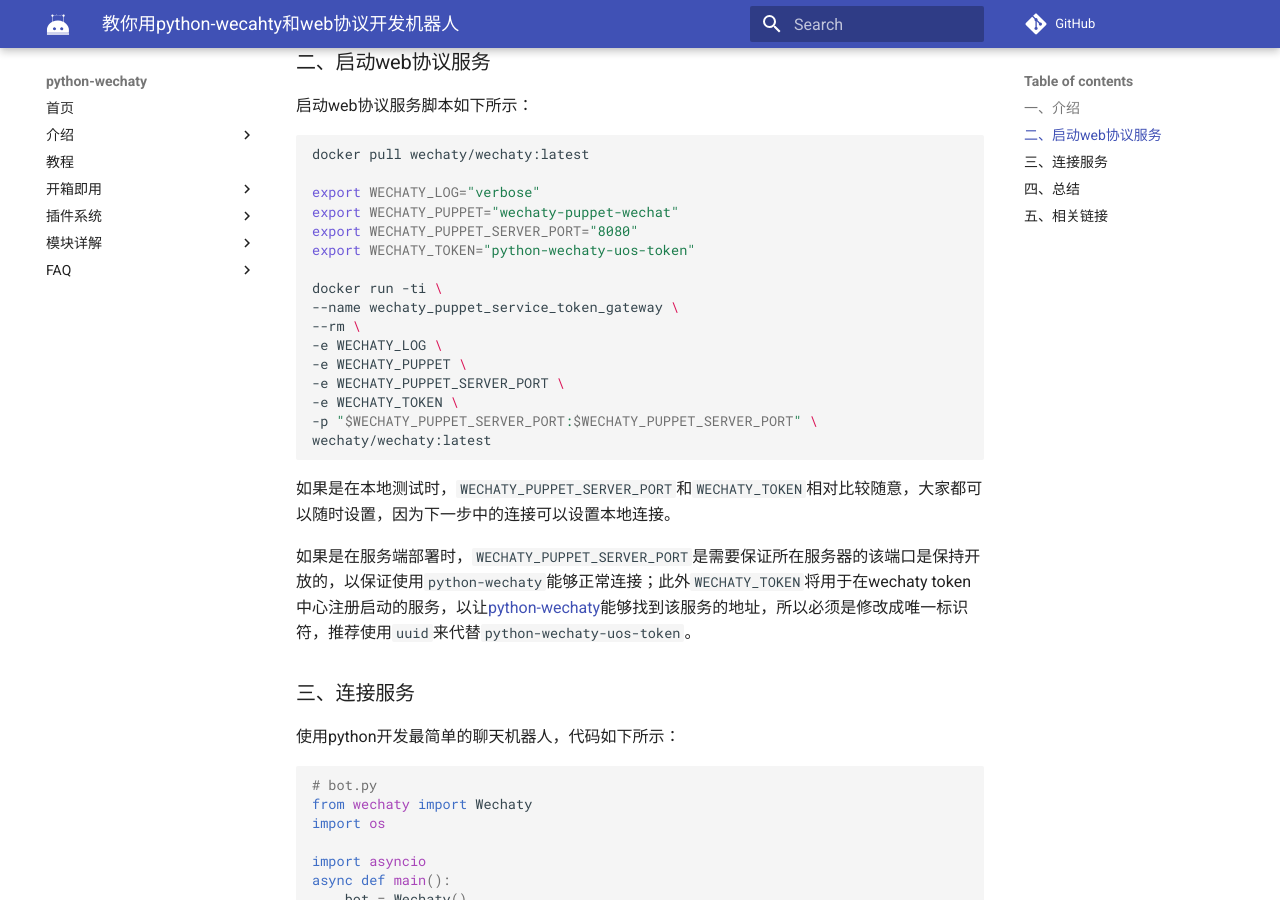
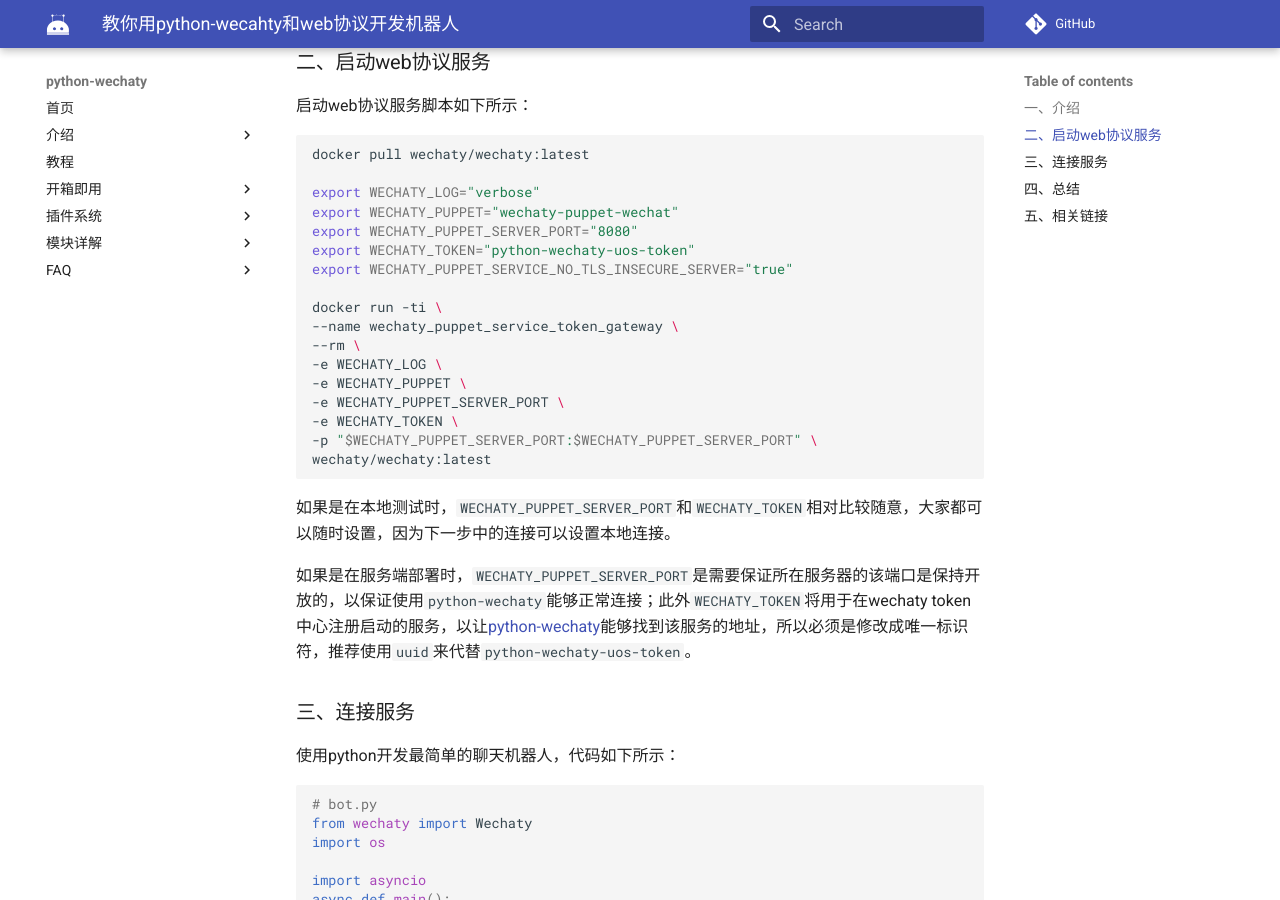
Before and after one commit to wechaty/python-wechaty, an MkDocs documentation site: the page built from docs/how-to/use-web-protocol.md, in a window 1280 px wide and 900 px high, scrolled down 647 px. Built offline with MkDocs 1.6.1 and Material for MkDocs 9.7.7, drawn with Linux system fonts in a browser that asks for light colours; comment, search, counter and statistics services are not loaded.

Commit message:
add no tls config

```diff
--- a/docs/how-to/use-web-protocol.md
+++ b/docs/how-to/use-web-protocol.md
@@ -29,6 +29,7 @@ export WECHATY_LOG="verbose"
 export WECHATY_PUPPET="wechaty-puppet-wechat"
 export WECHATY_PUPPET_SERVER_PORT="8080"
 export WECHATY_TOKEN="python-wechaty-uos-token"
+export WECHATY_PUPPET_SERVICE_NO_TLS_INSECURE_SERVER="true"
 
 docker run -ti \
 --name wechaty_puppet_service_token_gateway \
```
